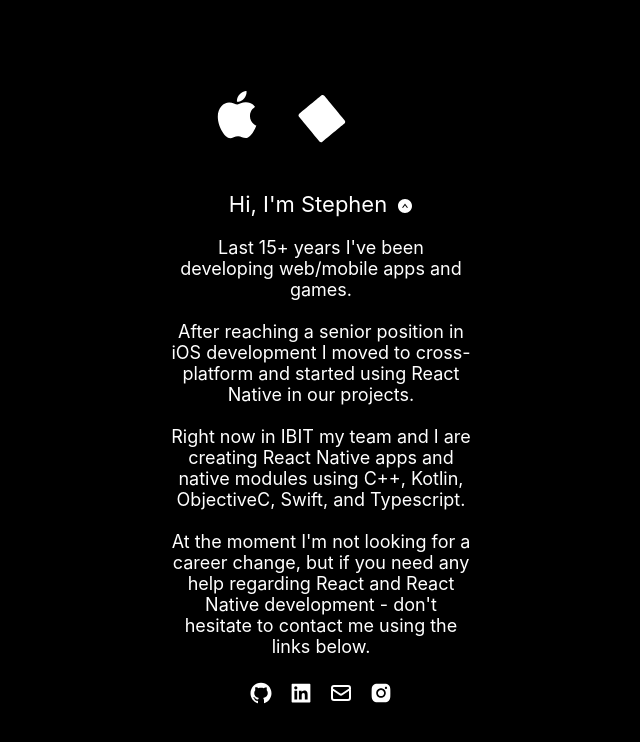
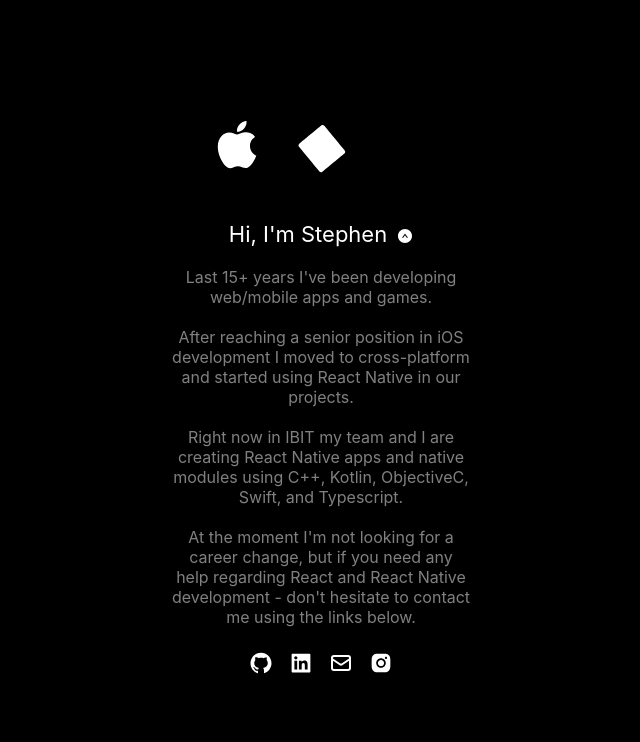
Before and after one commit to stephenkopylov/website, a React (Create React App) app: page / in a window 1280 px wide. Both pictures are taken after a click on the link "Hi, I'm Stephen". Shown: the top 742 px of the page, without its empty margins (319-959 px from the left). Built offline with nearby package versions, Linux system fonts and the light colour scheme.

Commit message:
few changes

```diff
--- a/src/App.css
+++ b/src/App.css
@@ -26,10 +26,15 @@
 }
 
 .Hidden-p {
-    font-size: 18px;
+    font-size: 16px;
     margin-top: 20px;
     margin-bottom: 0;
     max-width: 300px;
+    color: gray;
+}
+
+.Hidden-a {
+    color: gray;
 }
 
 .Main-a {
@@ -40,7 +45,7 @@
 
 .Link-p {
     font-size: 24px;
-    margin-top: 40;
+    margin-top: 24px;
 }
 
 .Link-a {
--- a/src/App.tsx
+++ b/src/App.tsx
@@ -49,7 +49,7 @@ function App() {
                             using React Native in our projects.
                             <br/>
                             <br/>
-                            Right now in <a href={"https://ibitcy.com/"} target={'_blank'}
+                            Right now in <a className="Hidden-a" href={"https://ibitcy.com/"} target={'_blank'}
                                             rel={'noreferrer'}>IBIT</a> my team and I are creating React Native apps and
                             native modules using C++, Kotlin, ObjectiveC, Swift, and Typescript.
                             <br/>
```
